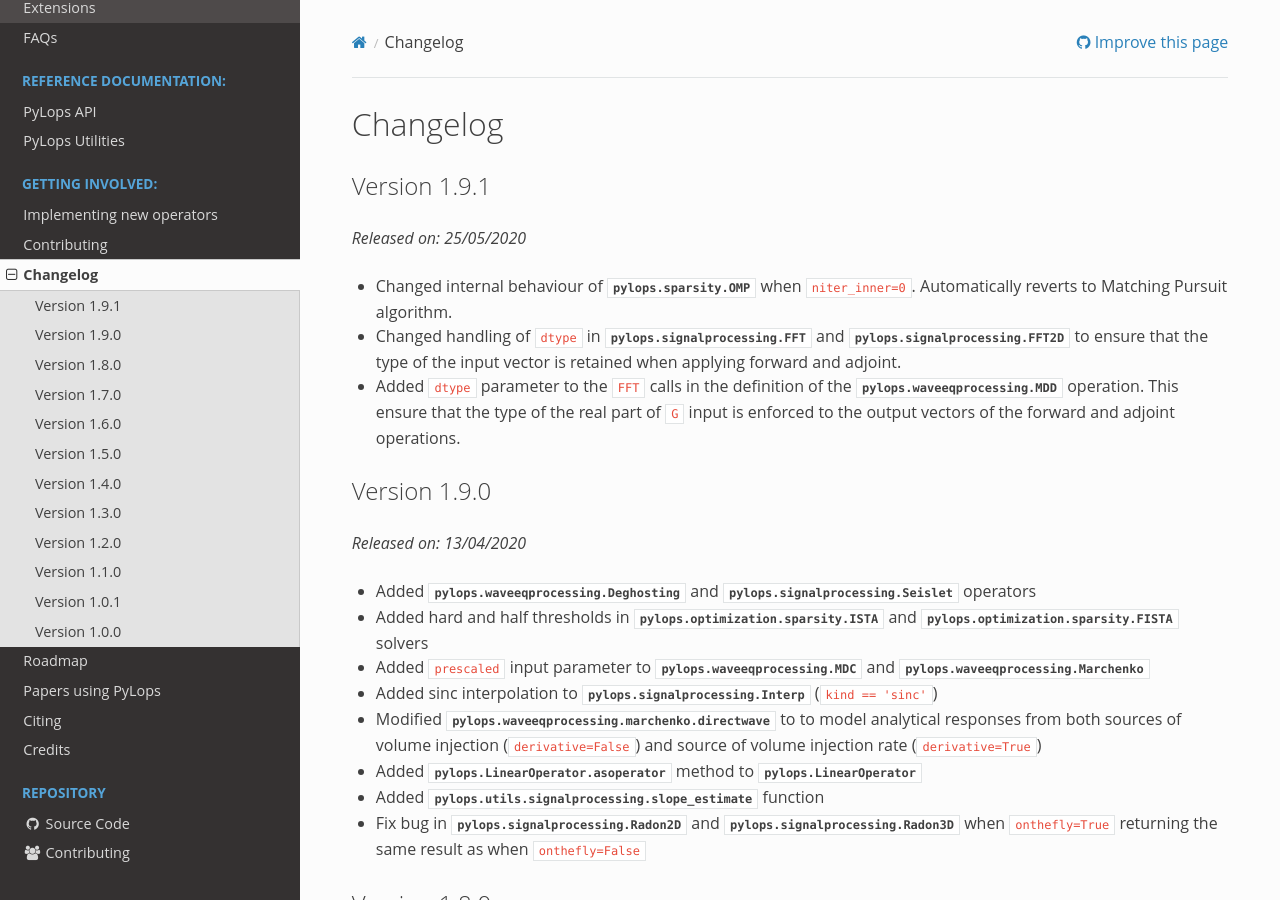
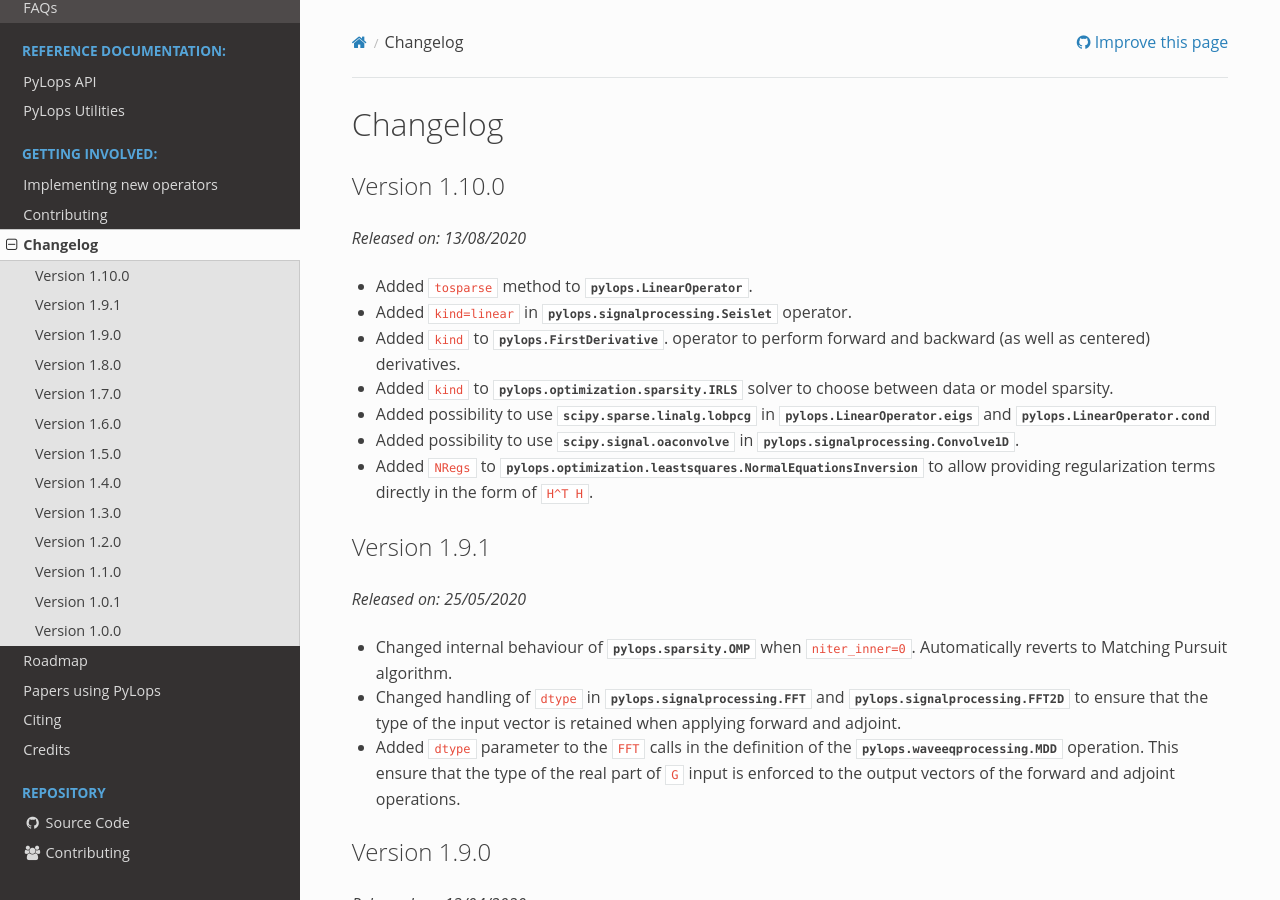
Before and after one commit to PyLops/pylops, a Sphinx documentation site: the page built from docs/source/changelog.rst, in a window 1280 px wide and 900 px high. Built offline with Sphinx 7.4.7 and the Read the Docs theme 2.0.0, drawn with Linux system fonts in a browser that asks for light colours; pages that are not in the unit, such as notebooks, are missing from menus; the version number could not be read and is left out; comment, search, counter and statistics services are not loaded.

Commit message:
Added changelog for v1.10.0

```diff
--- a/docs/source/changelog.rst
+++ b/docs/source/changelog.rst
@@ -2,6 +2,25 @@
 
 Changelog
 =========
+
+Version 1.10.0
+--------------
+
+*Released on: 13/08/2020*
+
+* Added ``tosparse`` method to :class:`pylops.LinearOperator`.
+* Added ``kind=linear`` in :class:`pylops.signalprocessing.Seislet` operator.
+* Added ``kind`` to :class:`pylops.FirstDerivative`.
+  operator to perform forward and backward (as well as centered)
+  derivatives.
+* Added ``kind`` to :func:`pylops.optimization.sparsity.IRLS`
+  solver to choose between data or model sparsity.
+* Added possibility to use :func:`scipy.sparse.linalg.lobpcg` in
+  :func:`pylops.LinearOperator.eigs` and :func:`pylops.LinearOperator.cond`
+* Added possibility to use :func:`scipy.signal.oaconvolve` in
+  :class:`pylops.signalprocessing.Convolve1D`.
+* Added ``NRegs`` to :func:`pylops.optimization.leastsquares.NormalEquationsInversion`
+  to allow providing regularization terms directly in the form of ``H^T H``.
 
 
 Version 1.9.1
@@ -18,7 +37,6 @@
   :class:`pylops.waveeqprocessing.MDD` operation. This ensure that the type
   of the real part of ``G`` input is enforced to the output vectors of the
   forward and adjoint operations.
-
 
 
 Version 1.9.0
```
Also changed, not shown: CHANGELOG.md (+16 -0 lines).
